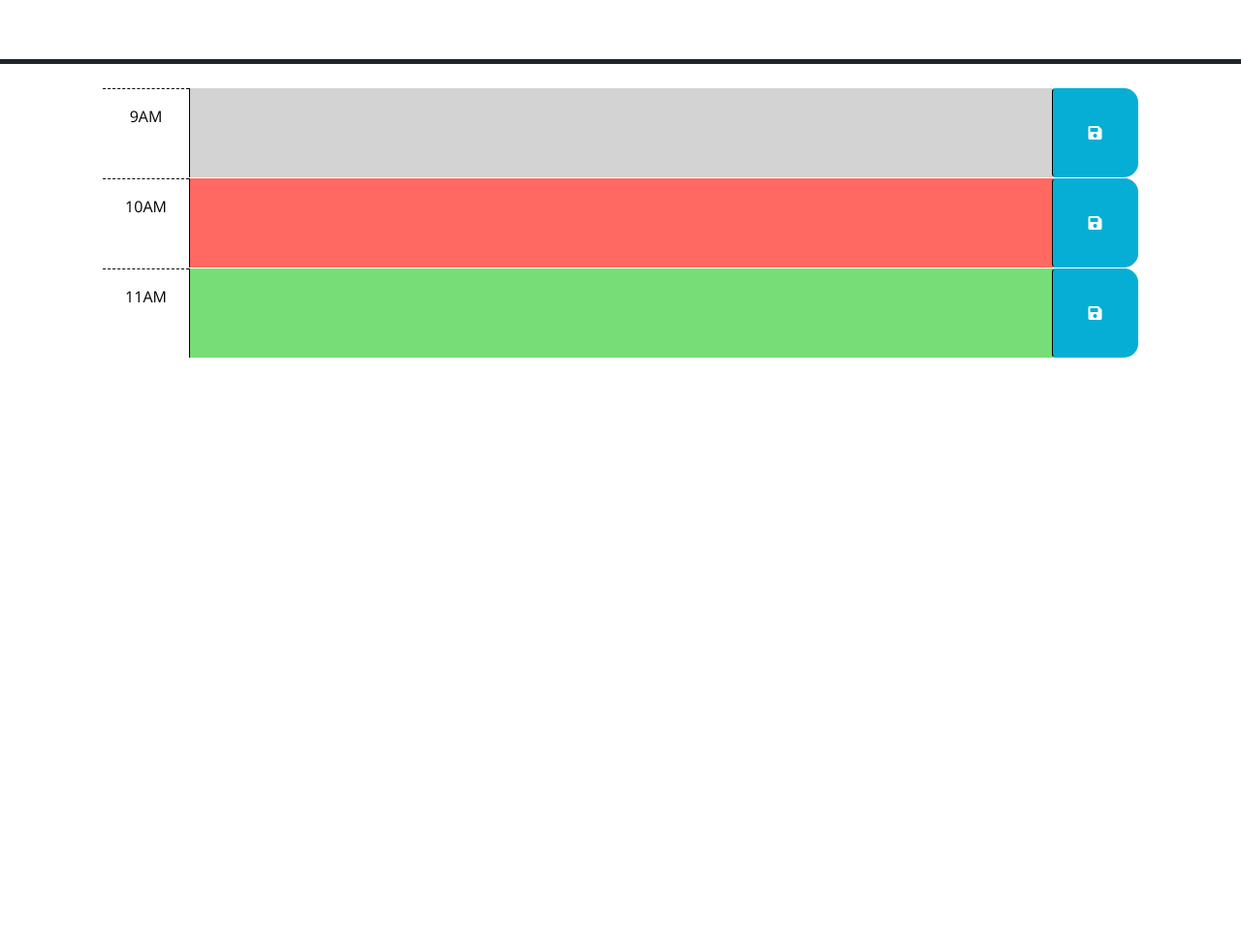
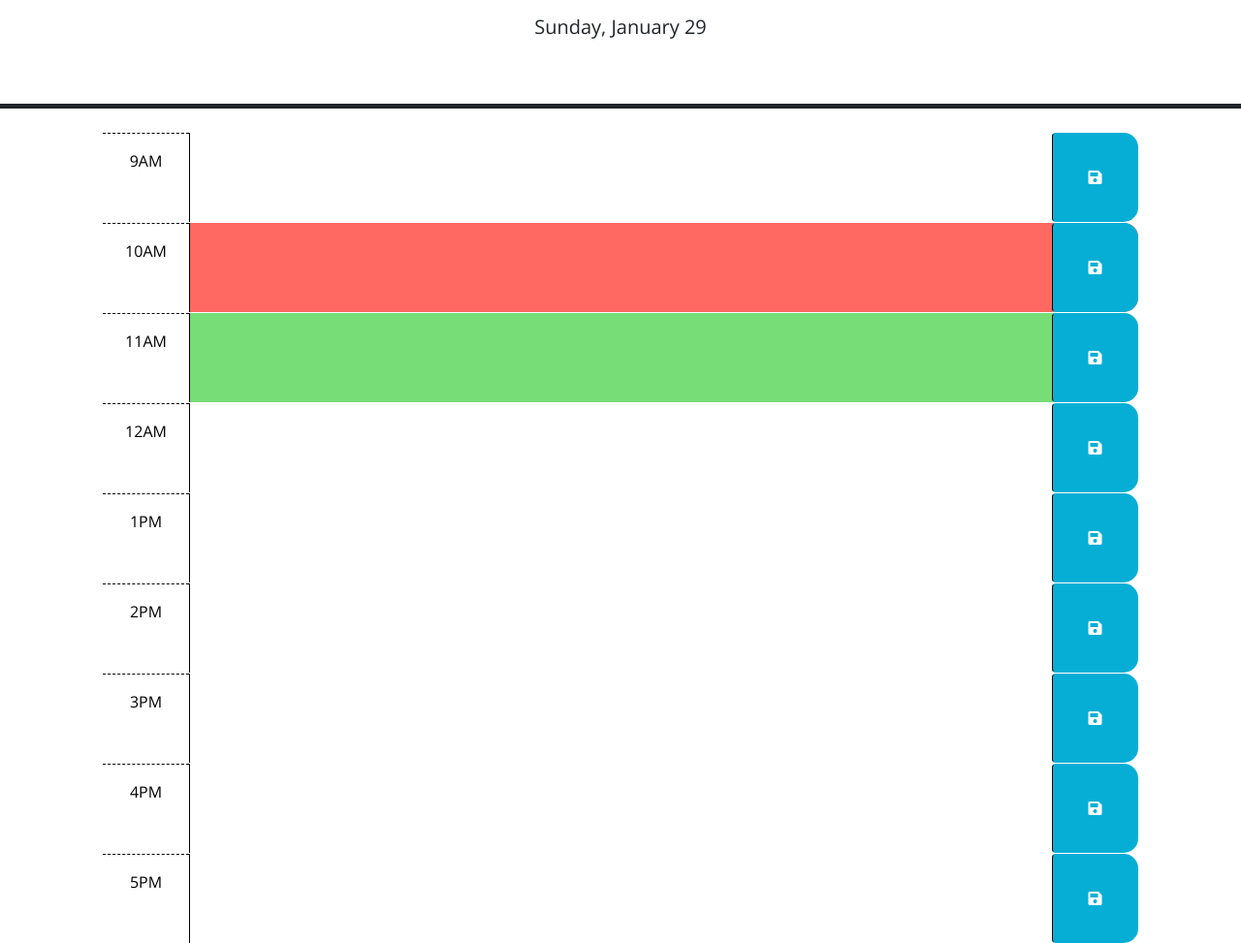
Before and after one commit to zachcygan/bootcamp-challenge05-Scheduler, a plain HTML site: page index.html in a window 1280 px wide. Shown: the part 166-1139 px from the top of the page at 97% size. Before the commit the page ends 800 px from the top, so only its background shows below. Drawn offline with nearby package versions, Linux system fonts and the light colour scheme; files that its build step writes are made by us from their sources.

Commit message:
added localstorage and started comparing time to elements

```diff
--- a/assets/js/script.js
+++ b/assets/js/script.js
@@ -1,6 +1,54 @@
-// Wrap all code that interacts with the DOM in a call to jQuery to ensure that
-// the code isn't run until the browser has finished rendering all the elements
-// in the html.
+var $currentDay = $('#currentDay')
+var today = dayjs();
+var saveButton = $('button')
+// const map = new Map();
+var localStorageMap = JSON.parse(localStorage.getItem(`map`)) || [];
+var bodyOb = {}
+
+function saveEvent(bodyText, id) {
+  // inputs the id from line 24 and creates
+  bodyOb[id] = bodyText;
+  // spread property
+  var newStorage = {...bodyOb, ...localStorageMap}
+  console.log(bodyOb);
+  // init();
+
+  localStorage.setItem('map', JSON.stringify(newStorage));
+}
+
+$("button").on("click", function(event) {
+
+  event.preventDefault();
+
+  // this refers to the button element
+  var bodyText = this.parentElement.querySelector('.description').value.trim();
+  var bodyId = this.parentElement.querySelector('.description').id;
+  saveEvent(bodyText, bodyId);
+});
+
+function checkTime() {
+  console.log(today.format('h'));
+  // step1 - grab id we want to compare
+  var $hour9 = $('#hour-9');
+  timeEl = $hour9.children('div').text();
+
+  // step2 - split the string at "-"
+  // removes the AM/PM from the time to get the number
+  timeEl = timeEl.substring(0, timeEl.length - 2);
+
+  // step3 - convert the id into an integer
+  // turns the timeEl string into a number
+  timeEl = parseInt(timeEl, 10);
+  // step4 - for loop comparison checking for time and id
+  if (timeEl < today.format('HH')) {
+    $hour9.addClass('past');
+  }
+
+  // step5 - apply correct class
+
+
+}
+
 $(function () {
   // TODO: Add a listener for click events on the save button. This code should
   // use the id in the containing time-block as a key to save the user input in
@@ -21,3 +69,18 @@ $(function () {
   //
   // TODO: Add code to display the current date in the header of the page.
 });
+
+function init() {
+  // for every key in my key pairs in the localStorageMap object
+  for(key in localStorageMap) {
+    // console.log(key);
+    // ${key} tells JQuery what id to look for to set the text value
+    // this allows for the text to be set on the specific area
+    $(`#${key}`).text(localStorageMap[key])
+  }
+
+  $currentDay.text(today.format('dddd, MMMM D'));
+  checkTime();
+}
+
+init();
--- a/index.html
+++ b/index.html
@@ -18,7 +18,7 @@
       href="https://fonts.googleapis.com/css?family=Open+Sans&display=swap"
       rel="stylesheet"
     />
-    <link rel="stylesheet" href="style.css" />
+    <link rel="stylesheet" href="./assets/css/style.css" />
     <title>Work Day Scheduler</title>
   </head>
 
@@ -40,9 +40,9 @@
         -->
 
       <!-- Example of a past time block. The "past" class adds a gray background color. -->
-      <div id="hour-9" class="row time-block past">
+      <div id="hour-9" class="row time-block">
         <div class="col-2 col-md-1 hour text-center py-3">9AM</div>
-        <textarea class="col-8 col-md-10 description" rows="3"> </textarea>
+        <textarea id="d9" class="col-8 col-md-10 description" rows="3"> </textarea>
         <button class="btn saveBtn col-2 col-md-1" aria-label="save">
           <i class="fas fa-save" aria-hidden="true"></i>
         </button>
@@ -51,7 +51,7 @@
       <!-- Example of a a present time block. The "present" class adds a red background color. -->
       <div id="hour-10" class="row time-block present">
         <div class="col-2 col-md-1 hour text-center py-3">10AM</div>
-        <textarea class="col-8 col-md-10 description" rows="3"> </textarea>
+        <textarea id="d10" class="col-8 col-md-10 description" rows="3"> </textarea>
         <button class="btn saveBtn col-2 col-md-1" aria-label="save">
           <i class="fas fa-save" aria-hidden="true"></i>
         </button>
@@ -60,7 +60,55 @@
       <!-- Example of a future time block. The "future" class adds a green background color. -->
       <div id="hour-11" class="row time-block future">
         <div class="col-2 col-md-1 hour text-center py-3">11AM</div>
-        <textarea class="col-8 col-md-10 description" rows="3"> </textarea>
+        <textarea id="d11" class="col-8 col-md-10 description" rows="3"> </textarea>
+        <button class="btn saveBtn col-2 col-md-1" aria-label="save">
+          <i class="fas fa-save" aria-hidden="true"></i>
+        </button>
+      </div>
+
+      <div id="hour-12" class="row time-block">
+        <div class="col-2 col-md-1 hour text-center py-3">12AM</div>
+        <textarea id="d12" class="col-8 col-md-10 description" rows="3"> </textarea>
+        <button class="btn saveBtn col-2 col-md-1" aria-label="save">
+          <i class="fas fa-save" aria-hidden="true"></i>
+        </button>
+      </div>
+
+      <div id="hour-13" class="row time-block">
+        <div class="col-2 col-md-1 hour text-center py-3">1PM</div>
+        <textarea id="d13" class="col-8 col-md-10 description" rows="3"> </textarea>
+        <button class="btn saveBtn col-2 col-md-1" aria-label="save">
+          <i class="fas fa-save" aria-hidden="true"></i>
+        </button>
+      </div>
+
+      <div id="hour-14" class="row time-block">
+        <div class="col-2 col-md-1 hour text-center py-3">2PM</div>
+        <textarea id="d14" class="col-8 col-md-10 description" rows="3"> </textarea>
+        <button class="btn saveBtn col-2 col-md-1" aria-label="save">
+          <i class="fas fa-save" aria-hidden="true"></i>
+        </button>
+      </div>
+
+      <div id="hour-15" class="row time-block">
+        <div class="col-2 col-md-1 hour text-center py-3">3PM</div>
+        <textarea id="d15" class="col-8 col-md-10 description" rows="3"> </textarea>
+        <button class="btn saveBtn col-2 col-md-1" aria-label="save">
+          <i class="fas fa-save" aria-hidden="true"></i>
+        </button>
+      </div>
+
+      <div id="hour-16" class="row time-block">
+        <div class="col-2 col-md-1 hour text-center py-3">4PM</div>
+        <textarea id="d16" class="col-8 col-md-10 description" rows="3"> </textarea>
+        <button class="btn saveBtn col-2 col-md-1" aria-label="save">
+          <i class="fas fa-save" aria-hidden="true"></i>
+        </button>
+      </div>
+
+      <div id="hour-17" class="row time-block">
+        <div class="col-2 col-md-1 hour text-center py-3">5PM</div>
+        <textarea id="d17" class="col-8 col-md-10 description" rows="3"> </textarea>
         <button class="btn saveBtn col-2 col-md-1" aria-label="save">
           <i class="fas fa-save" aria-hidden="true"></i>
         </button>
@@ -73,6 +121,6 @@
       crossorigin="anonymous"
     ></script>
 
-    <script src="script.js"></script>
+    <script src="./assets/js/script.js" async></script>
   </body>
 </html>
```
